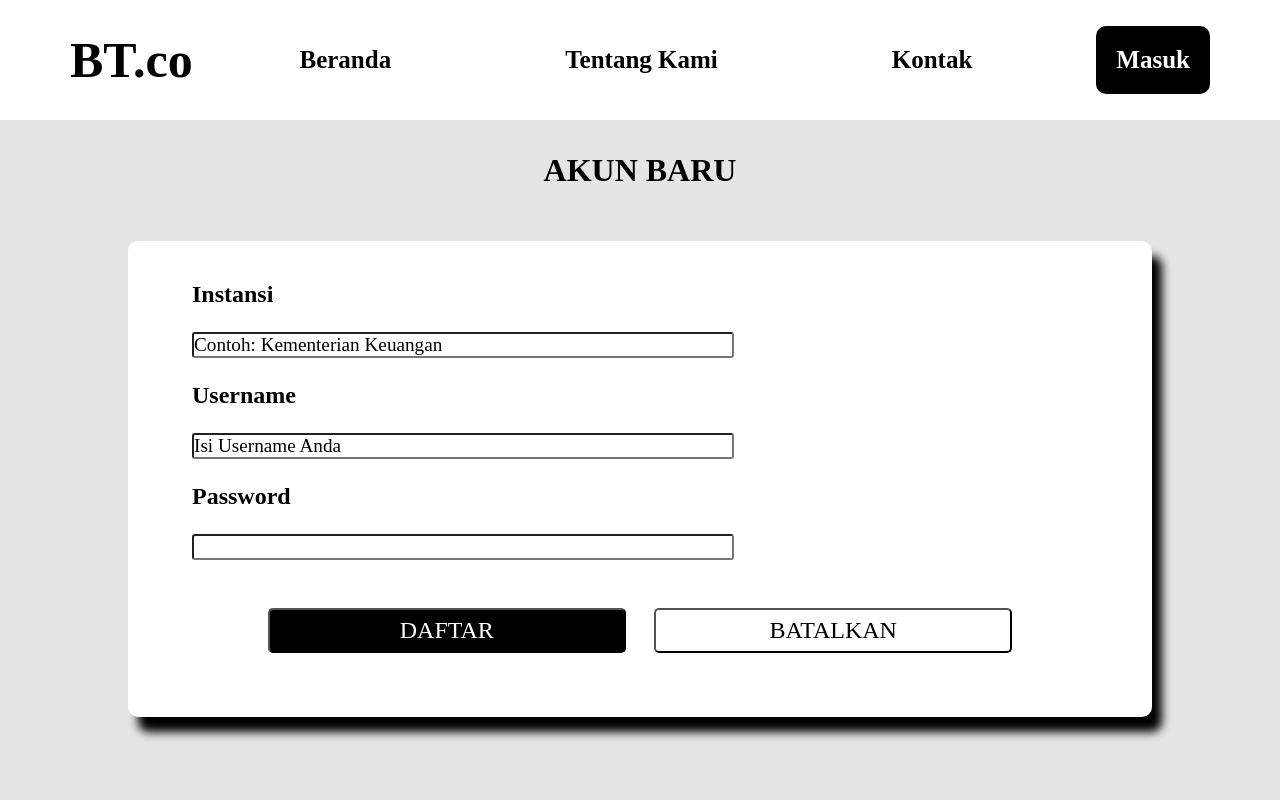
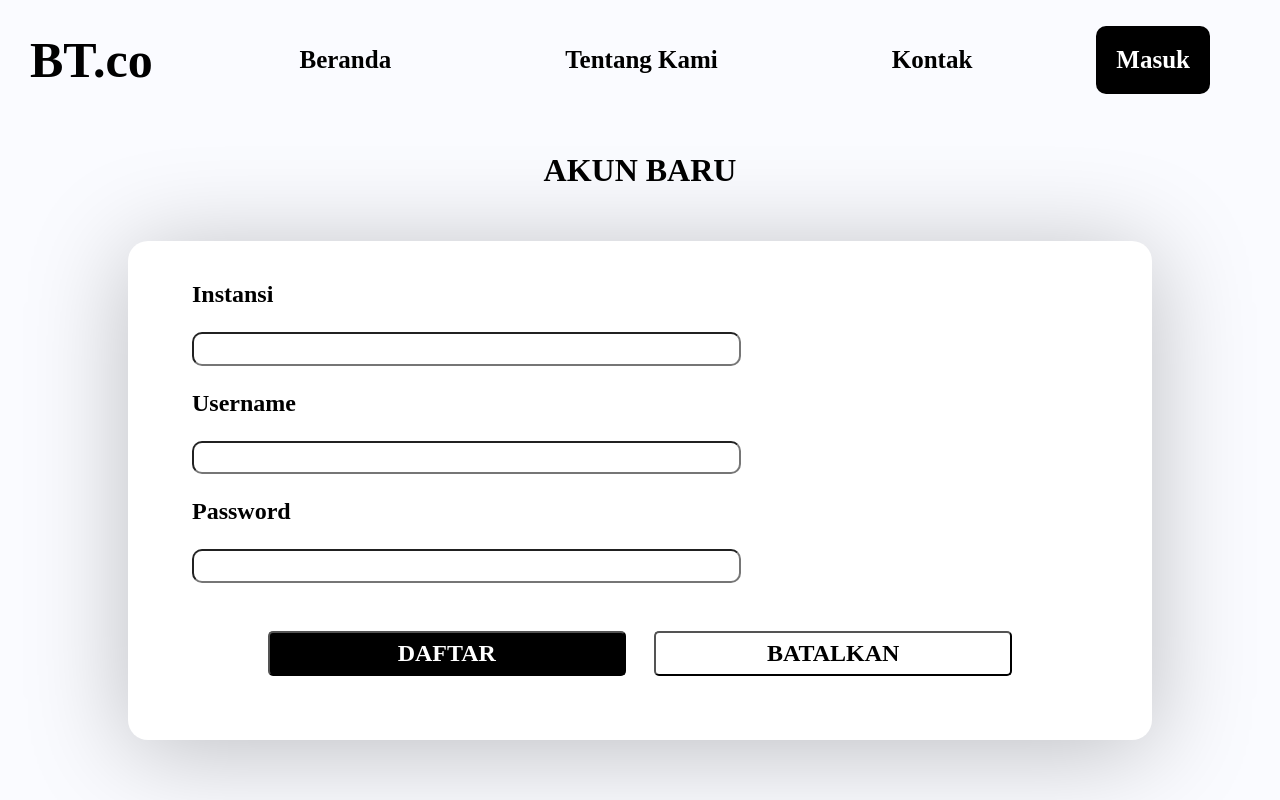
Before and after one commit to Audino723/Milestone02_K06, a plain HTML site: page daftar.html in a window 1280 px wide. Shown: the top 800 px of the page. Drawn offline with Linux system fonts and the light colour scheme; a web font is replaced by a local one.

Commit message:
Revisi Daftar Akun

```diff
--- a/daftar.html
+++ b/daftar.html
@@ -7,8 +7,8 @@
     <link rel="stylesheet" type="text/css" href="//fonts.googleapis.com/css?family=Gentium+Book+Basic" />
 </head>
 <body>
-    <header>
-        <div class="logo">BT.co</div>
+    <header class="topnav">
+        <div class="logo"><a href="index.html">BT.co</a></div>
         <ul>
             <li><a href="">Beranda</a></li>
             <li><a href="">Tentang Kami</a></li>
@@ -20,17 +20,19 @@
         <h1>AKUN BARU</h1>
     </div>
     <div class="section">
+        <div class="shadowbox">
             <div class="signup">
                 <h2 class="label">Instansi</h2>
-            <input type="text" id="instansi" name="Instansi" value="Contoh: Kementerian Keuangan" class="input">
+                <input type="text" id="instansi" name="Instansi" class="input">
                 <h2 class="label">Username</h2>
-            <input type="text" id="username" name="Username" value="Isi Username Anda" class="input">
+                <input type="text" id="username" name="Username" class="input">
                 <h2 class="label">Password</h2>
                 <input type="password" id="pwd" name="Password" class="input">
                 <br>
                 <div class="buttons">
-                <button class="daftar">DAFTAR</button>
-                <button class="batalkan">BATALKAN</button>
+                    <button class="daftar"><a href="index.html">DAFTAR</a></button>
+                    <button class="batalkan"><a href="index.html">BATALKAN</a></button>
+                </div>
             </div>
         </div>
     </div>
--- a/daftar.scss
+++ b/daftar.scss
@@ -1,5 +1,5 @@
 body{
-    background: #E5E5E5 ;
+    background: #FAFBFF;
 }
 
 *{
@@ -14,7 +14,7 @@ a{
 }
 
 header{
-    background-color: white;
+    background-color: #FAFBFF;
     display: flex;
     justify-content: space-between;
     align-items: center;
@@ -55,9 +55,12 @@ header{
     background: white;
     padding: auto auto;
     margin: 20px auto;
-    border-radius: 10px;
+    border-radius: 20px;
     width: 80%;
-    box-shadow: 10px 15px 10px black;
+    background-color: #FFFFFF;
+    color: black;
+    box-shadow: 0px 10px 100px rgba(0, 0, 0, 0.25);
+    border-radius: 20px;
 
     .signup {
         align-items: center;
@@ -67,9 +70,10 @@ header{
             padding-bottom: 1em;
         }
         .input{
-            border-radius: 3px;
+            border-radius: 10px;
             width: 60%;
             font-size: larger;
+            padding: 0.2em;
         }
         .buttons {
             display: block;
@@ -84,15 +88,19 @@ header{
                 width: 40%;
                 margin: 2em 1em 0 0;
                 padding: 0.3em 0;
+                font-weight: bold;
+                cursor: pointer;
             }
             .batalkan{
                 background: white;
                 color: black;
                 border-radius: 5px;
                 font-size: 1.5em;
+                font-weight: bold;
                 width: 40%;
                 margin: 2em 0;
                 padding: 0.3em 0;
+                cursor: pointer;
             }
         }
     }
@@ -107,7 +115,7 @@ footer{
     justify-content: center;
     align-items: center;
     width: 100%;
-    height: 120px;
+    height: 150px;
     color: white;
     background-color: black;
     font-weight: bold;
@@ -117,6 +125,12 @@ footer{
 footer ul li{
     list-style-type: none;
     font-size: 25px;
-    padding: 0px 50px;
-    margin-right: 70px;
+    padding: 5px 50px;
 }
+.logo {
+    margin: 0;
+}
+
+@media screen and (max-width:610px) {
+
+}
```
Also changed, not shown: daftar.css, 1 other file. Lines whose indentation alone changed are shown as unchanged.
